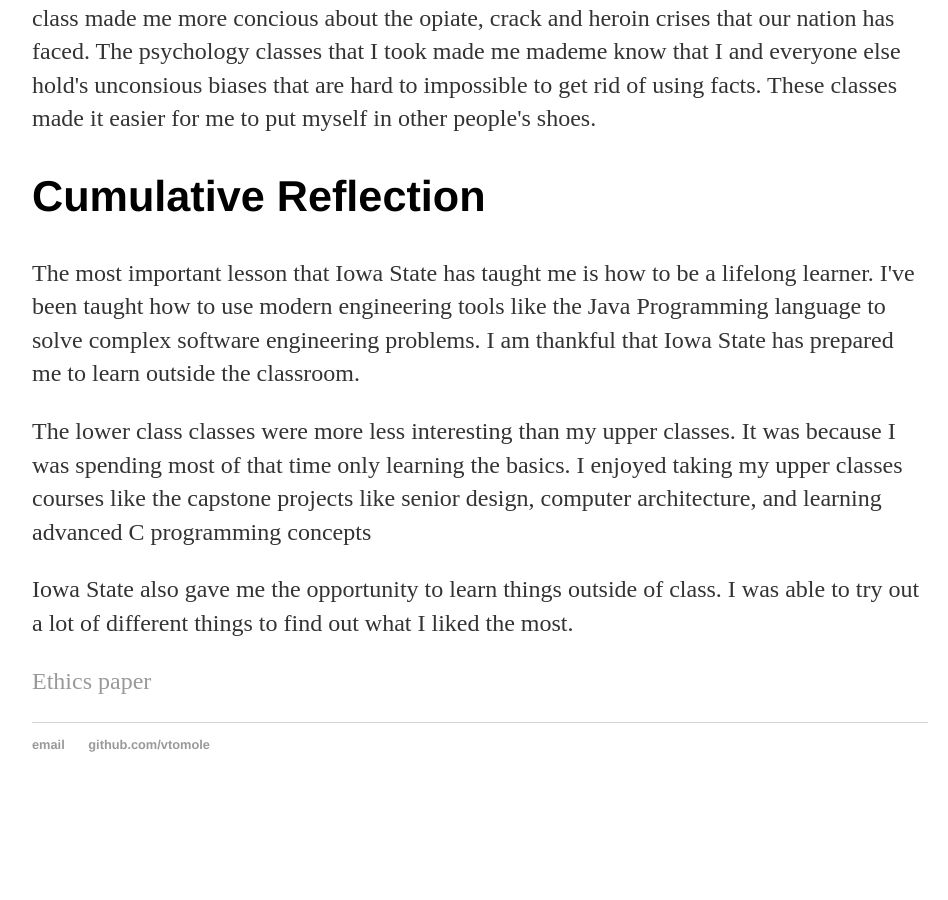
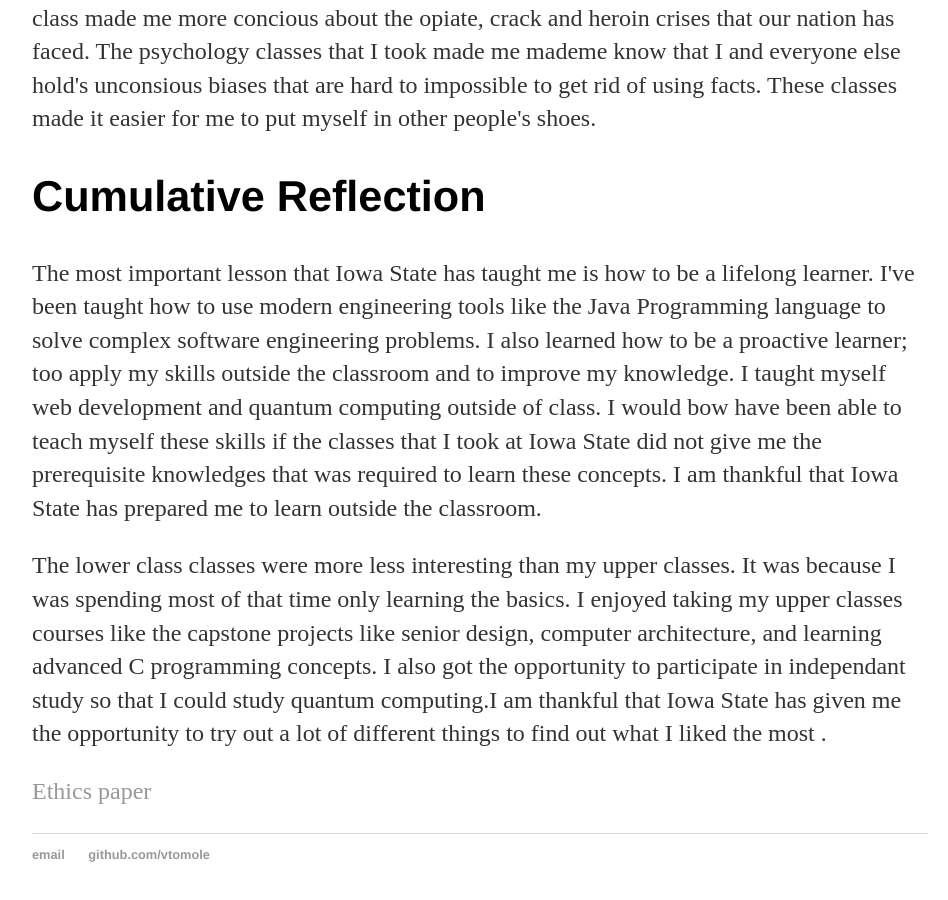
Before and after one commit to vtomole/vtomole.github.io, a Jekyll site: the page built from index.html, in a window 1280 px wide and 900 px high, scrolled down 6209 px. Shown: the whole window, without its empty margins (160-1108 px from the left). Built offline with Jekyll 4.4.1, drawn with Linux system fonts in a browser that asks for light colours; before the commit the page ends 7023 px from its top, so only the background shows below that.

Commit message:
am i done yet? I need to spellcheck

```diff
--- a/index.html
+++ b/index.html
@@ -164,13 +164,9 @@
 
 
 			  <p><h2>Cumulative Reflection</h2></p>
-			  <p>The most important lesson that Iowa State has taught me is how to be a lifelong learner. I've been taught how to use modern engineering tools like the Java Programming language to solve complex software engineering problems. I am thankful that Iowa State has prepared me to learn outside the classroom. </p>
+			  <p>The most important lesson that Iowa State has taught me is how to be a lifelong learner. I've been taught how to use modern engineering tools like the Java Programming language to solve complex software engineering problems. I also learned how to be a proactive learner; too apply my skills outside the classroom and to improve my knowledge. I taught myself web development and quantum computing outside of class. I would bow have been able to teach myself these skills if the classes that I took at Iowa State did not give me the prerequisite knowledges that was required to learn these concepts. I am thankful that Iowa State has prepared me to learn outside the classroom. </p>
 
-
-			  <p>The lower class classes were more less interesting than my upper classes. It was because I was spending most of that time only learning the basics. I enjoyed taking my upper classes courses like the capstone projects like senior design, computer architecture, and learning advanced C programming concepts </p>
-
-			  <p> Iowa State also gave me the opportunity to learn things outside of class. I was able to try out a lot of different things to find out what I liked the most. <p>
-
+			  <p>The lower class classes were more less interesting than my upper classes. It was because I was spending most of that time only learning the basics. I enjoyed taking my upper classes courses like the capstone projects like senior design, computer architecture, and learning advanced C programming concepts. I also got the opportunity to participate in independant study so that I could study quantum computing.I am thankful that Iowa State has given me the opportunity to  try out a lot of different things to find out what I liked the most . </p>
 
 	<p><a href="/static/ethics-paper.pdf">Ethics paper</a></p>
 
```
